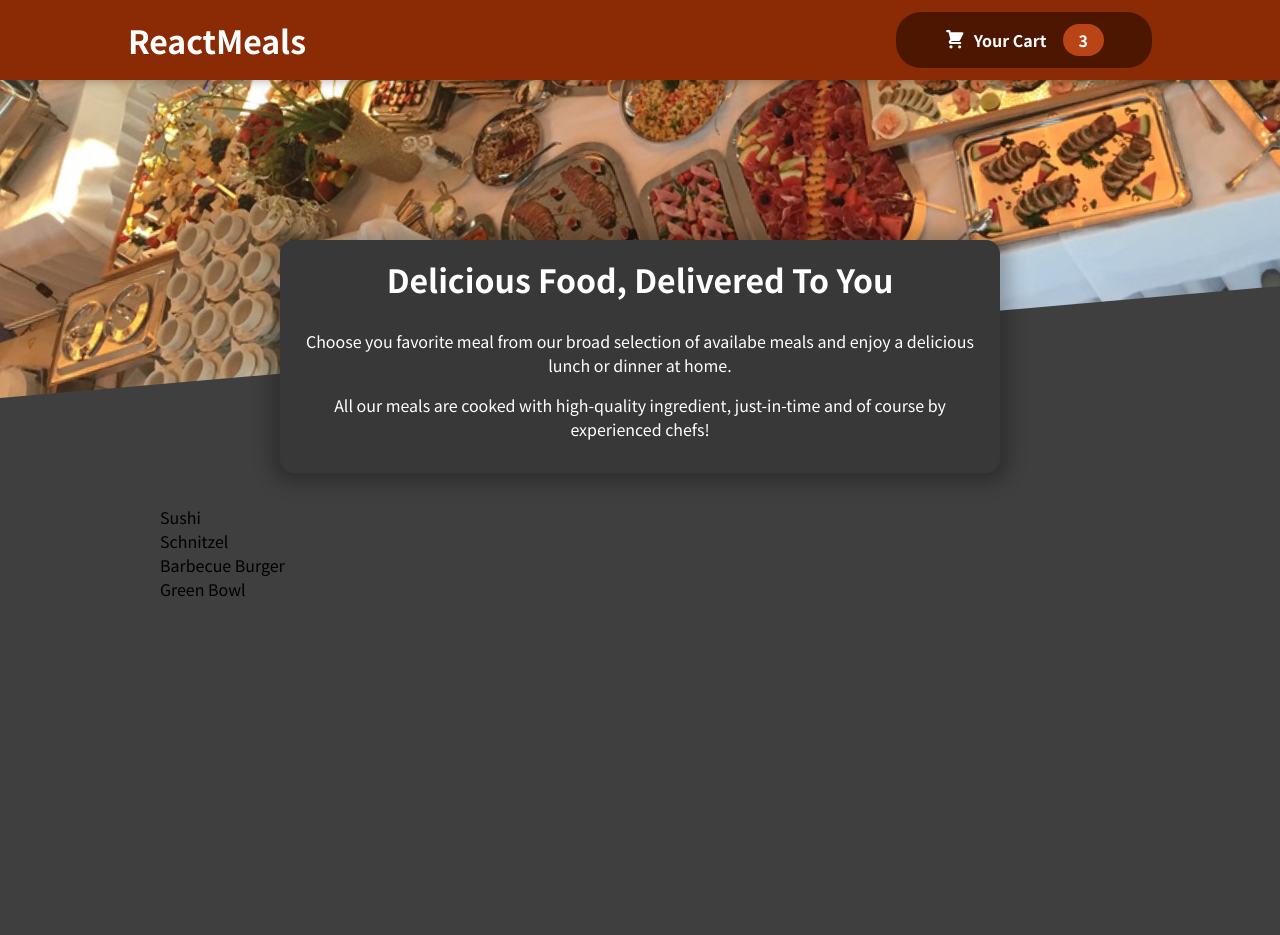
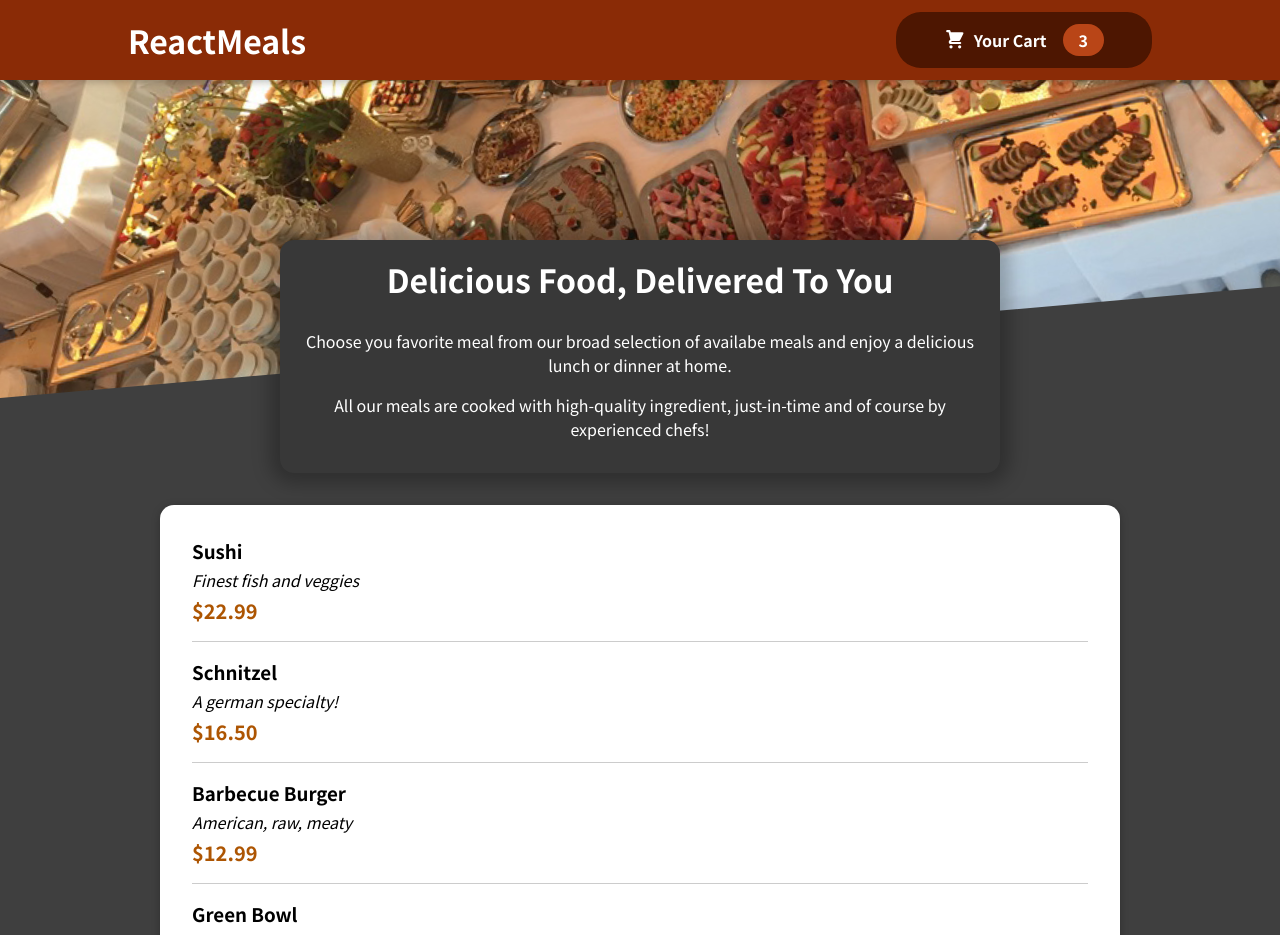
Before and after one commit to inusanaimu/React-Meals-App, a React (Create React App) app: page / in a window 1280 px wide. Shown: the top 935 px of the page. Before the commit the page ends 800 px from the top, so only its background shows below. Built offline with nearby package versions, Linux system fonts and the light colour scheme.

Commit message:
Addiding Individual MealItem

```diff
--- a/src/components/Meals/AvailableMeals.js
+++ b/src/components/Meals/AvailableMeals.js
@@ -1,3 +1,7 @@
+import Card from '../UI/Card'
+
+import MealItem from './MealItem/MealItem'
+
 import classes from './AvailableMeals.module.css'
 
 const DUMMY_MEALS = [
@@ -28,11 +32,20 @@
 ]
 
 const AvailableMeals = () => {
-  const mealsList = DUMMY_MEALS.map((meal) => <li>{meal.name}</li>)
+  const mealsList = DUMMY_MEALS.map((meal) => (
+    <MealItem
+      key={meal.id}
+      name={meal.name}
+      description={meal.description}
+      price={meal.price}
+    ></MealItem>
+  ))
 
   return (
     <section className={classes.meals}>
-      <ul>{mealsList}</ul>
+      <Card>
+        <ul>{mealsList}</ul>
+      </Card>
     </section>
   )
 }
--- /dev/null
+++ b/src/components/Meals/MealItem/MealItem.js
@@ -0,0 +1,19 @@
+import classes from './MealItem.module.css'
+
+function MealItem(props) {
+  const price = `$${props.price.toFixed(2)}`
+
+  return (
+    <li className={classes.meal}>
+      <div>
+        <h3>{props.name}</h3>
+
+        <div className={classes.description}>{props.description}</div>
+        <div className={classes.price}>{price}</div>
+      </div>
+      <div></div>
+    </li>
+  )
+}
+
+export default MealItem
--- /dev/null
+++ b/src/components/Meals/MealItem/MealItem.module.css
@@ -0,0 +1,22 @@
+.meal {
+  display: flex;
+  justify-content: space-between;
+  margin: 1rem;
+  padding-bottom: 1rem;
+  border-bottom: 1px solid #ccc;
+}
+
+.meal h3 {
+  margin: 0 0 0.25rem 0;
+}
+
+.description {
+  font-style: italic;
+}
+
+.price {
+  margin-top: 0.25rem;
+  font-weight: bold;
+  color: #ad5502;
+  font-size: 1.25rem;
+}
--- /dev/null
+++ b/src/components/UI/Card.js
@@ -0,0 +1,7 @@
+import classes from './Card.module.css'
+
+const Card = (props) => {
+  return <div className={classes.card}>{props.children}</div>
+}
+
+export default Card
--- /dev/null
+++ b/src/components/UI/Card.module.css
@@ -0,0 +1,6 @@
+.card {
+  padding: 1rem;
+  box-shadow: 0 2px 8px rgba(0, 0, 0, 0.25);
+  border-radius: 14px;
+  background-color: white;
+}
```
Also changed, not shown: 1 other file (tests, documents, lock files or other folders).
